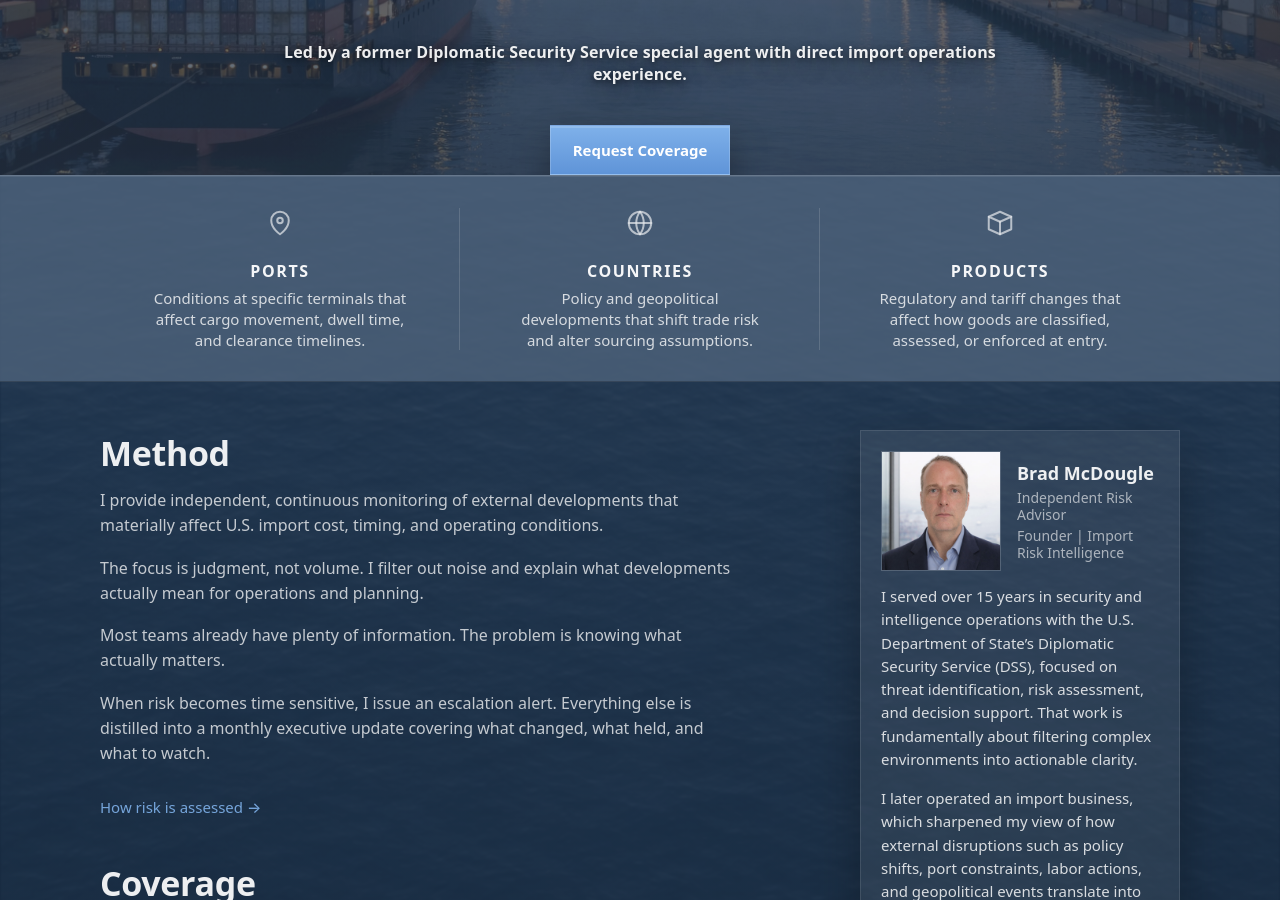
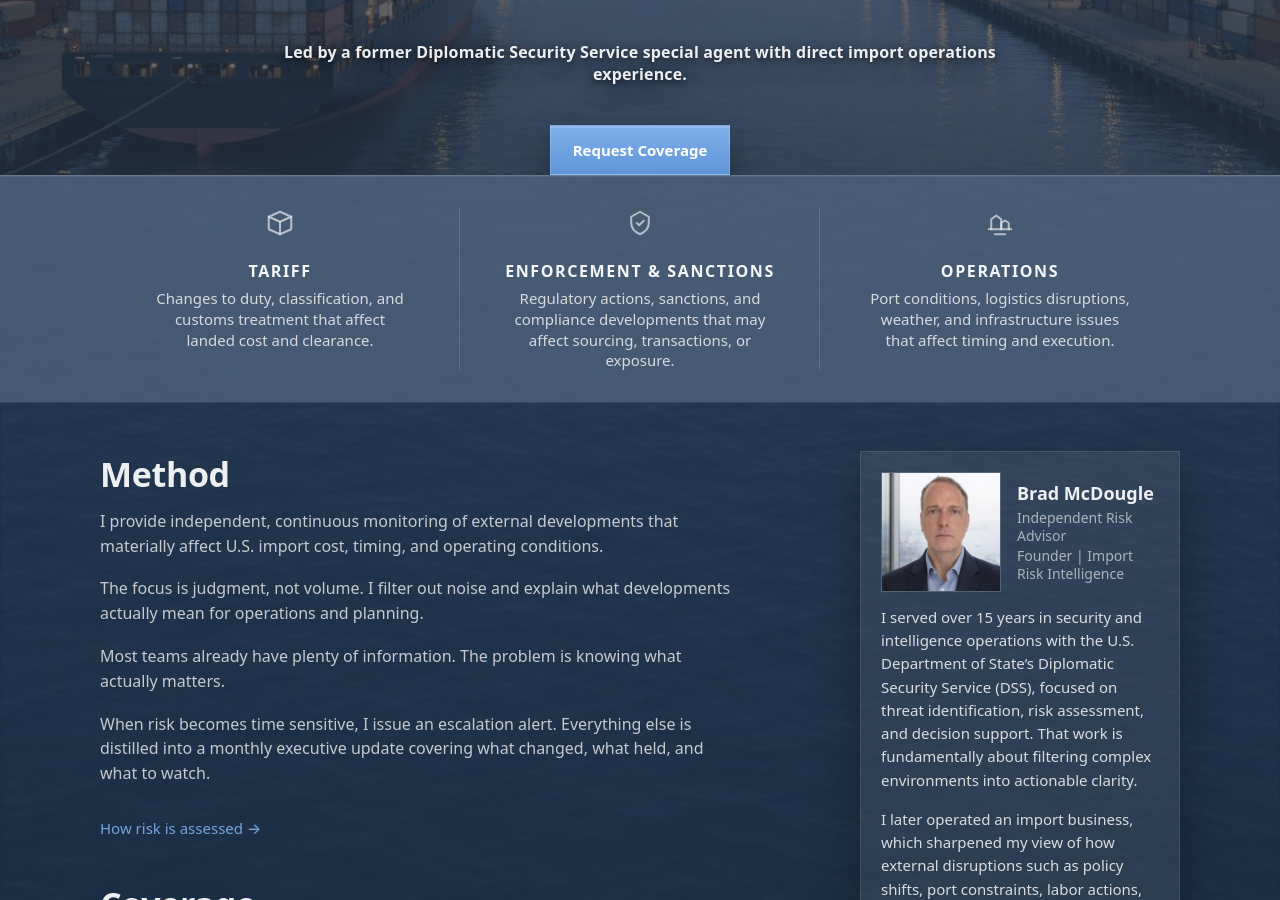
Before and after one commit to importrisk/import-risk-intelligence-site, a Jekyll site: the page built from index.html, in a window 1280 px wide and 900 px high, scrolled down 475 px. Built offline with Jekyll 4.4.1, drawn with Linux system fonts in a browser that asks for light colours.

Commit message:
Update index.html

```diff
--- a/index.html
+++ b/index.html
@@ -46,11 +46,12 @@ description: Independent risk assessment for U.S. importers.
              stroke="currentColor" stroke-width="1.8"
              stroke-linecap="round" stroke-linejoin="round"
              aria-hidden="true">
-            <path d="M12 21s7-4.5 7-11a7 7 0 1 0-14 0c0 6.5 7 11 7 11z"/>
-            <circle cx="12" cy="10" r="2.2"/>
+          <path d="M3 7l9-4 9 4-9 4-9-4z"/>
+          <path d="M3 7v10l9 4 9-4V7"/>
+          <path d="M12 11v10"/>
         </svg>
-          <h3>PORTS</h3>
-          <p>Conditions at specific terminals that affect cargo movement, dwell time, and clearance timelines.</p>
+        <h3>TARIFF</h3>
+        <p>Changes to duty, classification, and customs treatment that affect landed cost and clearance.</p>
       </div>
 
       <div class="feature">
@@ -58,13 +59,11 @@ description: Independent risk assessment for U.S. importers.
              stroke="currentColor" stroke-width="1.8"
              stroke-linecap="round" stroke-linejoin="round"
              aria-hidden="true">
-            <circle cx="12" cy="12" r="9"/>
-            <path d="M3 12h18"/>
-            <path d="M12 3a15 15 0 0 1 0 18"/>
-            <path d="M12 3a15 15 0 0 0 0 18"/>
+          <path d="M12 3l7 4v5c0 5-3.5 7.5-7 9-3.5-1.5-7-4-7-9V7l7-4z"/>
+          <path d="M9.5 12l1.8 1.8L15 10.2"/>
         </svg>
-          <h3>COUNTRIES</h3>
-          <p>Policy and geopolitical developments that shift trade risk and alter sourcing assumptions.</p>
+        <h3>ENFORCEMENT &amp; SANCTIONS</h3>
+        <p>Regulatory actions, sanctions, and compliance developments that may affect sourcing, transactions, or exposure.</p>
       </div>
 
       <div class="feature">
@@ -72,12 +71,13 @@ description: Independent risk assessment for U.S. importers.
              stroke="currentColor" stroke-width="1.8"
              stroke-linecap="round" stroke-linejoin="round"
              aria-hidden="true">
-            <path d="M3 7l9-4 9 4-9 4-9-4z"/>
-            <path d="M3 7v10l9 4 9-4V7"/>
-            <path d="M12 11v10"/>
+          <path d="M3 17h18"/>
+          <path d="M5 17V9l4-3 4 3v8"/>
+          <path d="M13 17v-5l3-2 3 2v5"/>
+          <path d="M8 21h8"/>
         </svg>
-          <h3>PRODUCTS</h3>
-          <p>Regulatory and tariff changes that affect how goods are classified, assessed, or enforced at entry.</p>
+        <h3>OPERATIONS</h3>
+        <p>Port conditions, logistics disruptions, weather, and infrastructure issues that affect timing and execution.</p>
       </div>
 
     </div>
```
Lines whose indentation alone changed are shown as unchanged.
